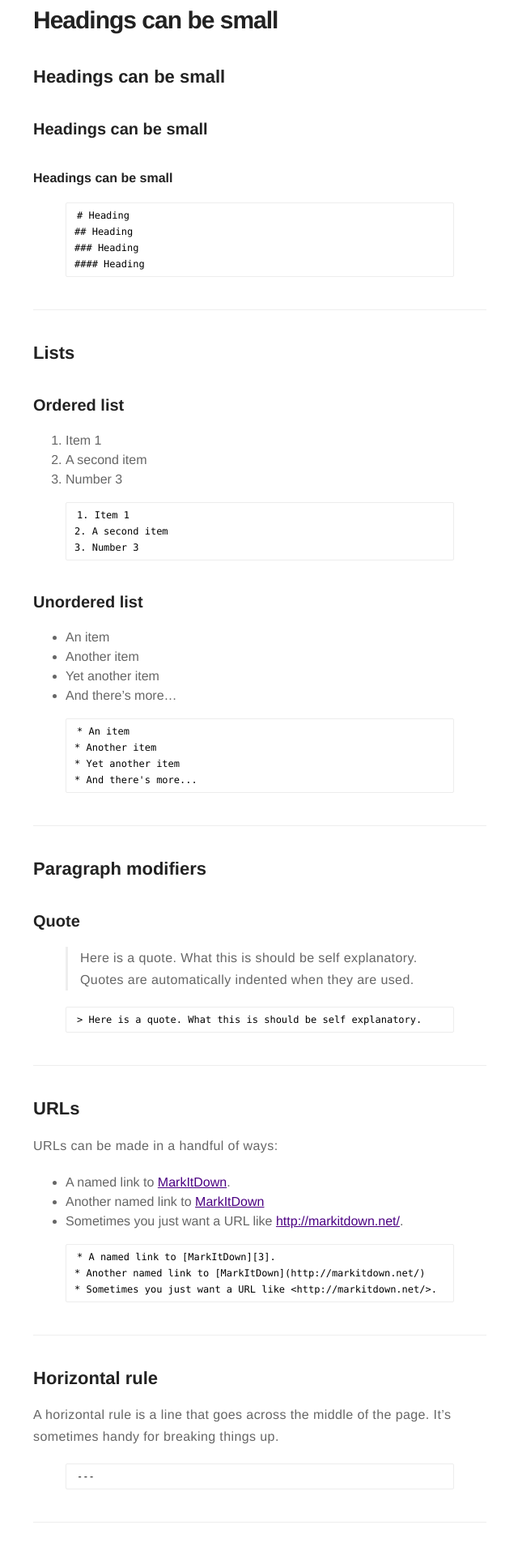
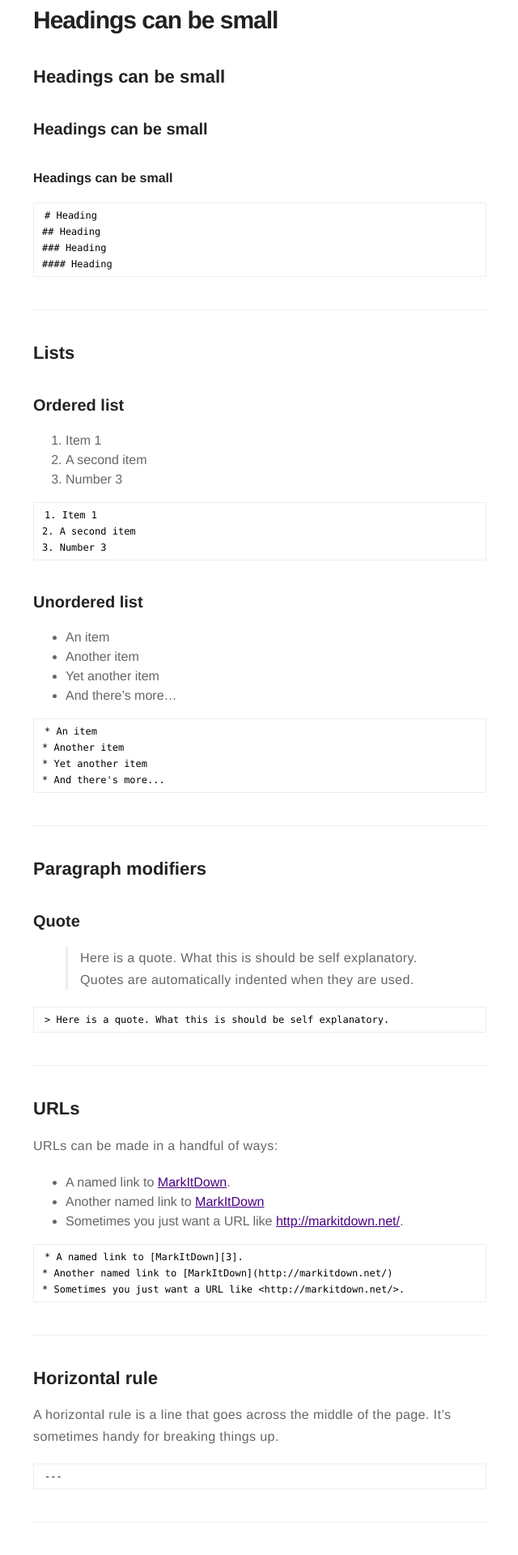
Before and after one commit to cpuhurtz/cpuhurtz.github.io, a Jekyll site: the page built from _posts/2015-01-25-markdown.markdown, in a window 1280 px wide. Shown: the part 1138-3058 px from the top of the page at 81% size, without its empty margins (319-959 px from the left). Built offline with Jekyll 4.4.1, drawn with Linux system fonts in a browser that asks for light colours; comment, search, counter and statistics services are not loaded.

Commit message:
bugfix for code style

```diff
--- a/_includes/main.css
+++ b/_includes/main.css
@@ -345,6 +345,10 @@ hr {
   margin: 40px auto;
   background: #eee;
   width: 100%;
+}
+figure.highlight {
+  width: 100%;
+  margin: 0;
 }
 code,
 tt {
--- a/assets/styles/main.css
+++ b/assets/styles/main.css
@@ -345,6 +345,10 @@ hr {
   margin: 40px auto;
   background: #eee;
   width: 100%;
+}
+figure.highlight {
+  width: 100%;
+  margin: 0;
 }
 code,
 tt {
--- a/src/styles/base/_general.styl
+++ b/src/styles/base/_general.styl
@@ -75,6 +75,10 @@ hr
 	background #eee
 	width 100%
 
+figure.highlight
+	width 100%
+	margin 0
+
 code,
 tt
 	padding 1px 3px
```
